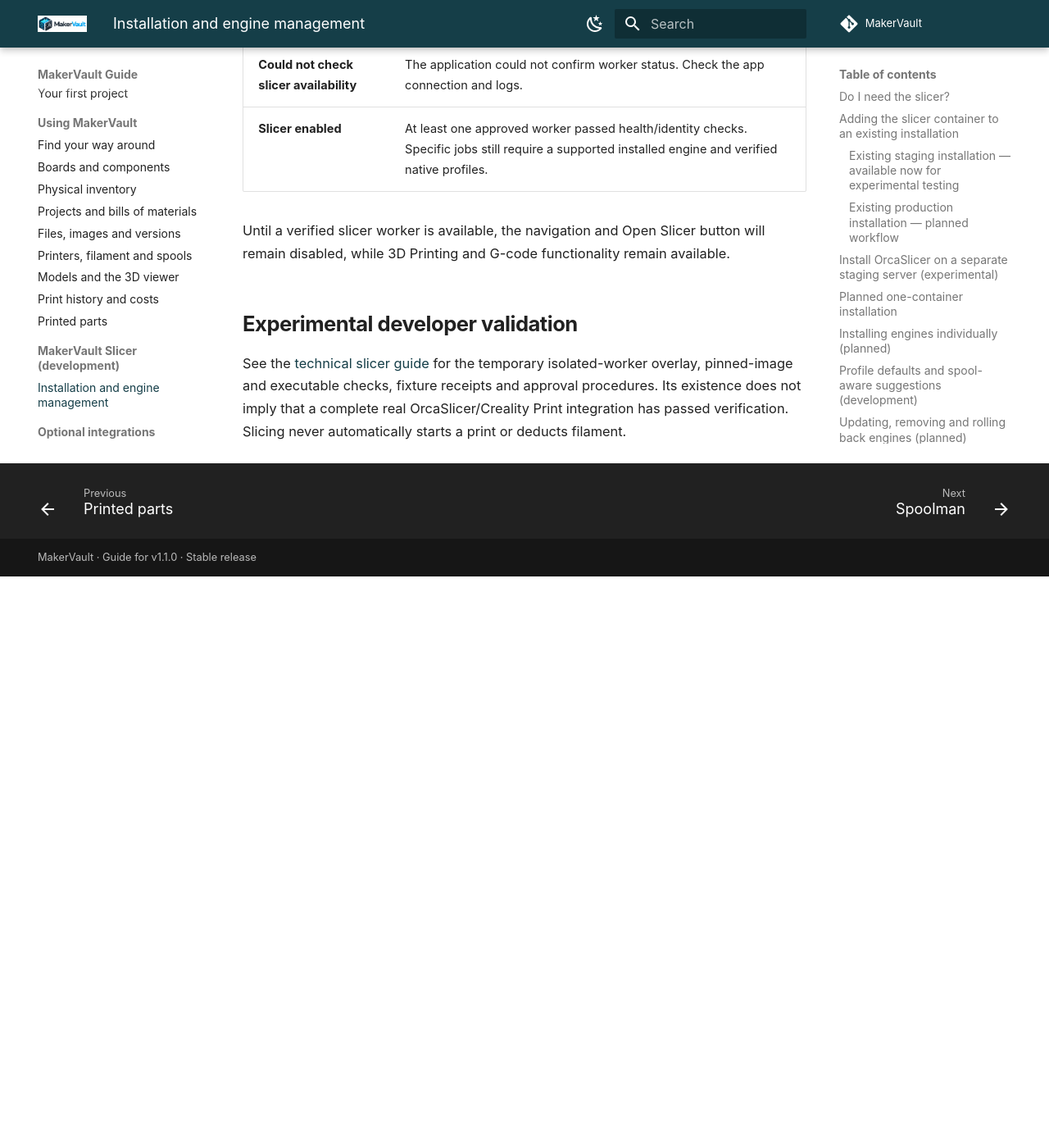
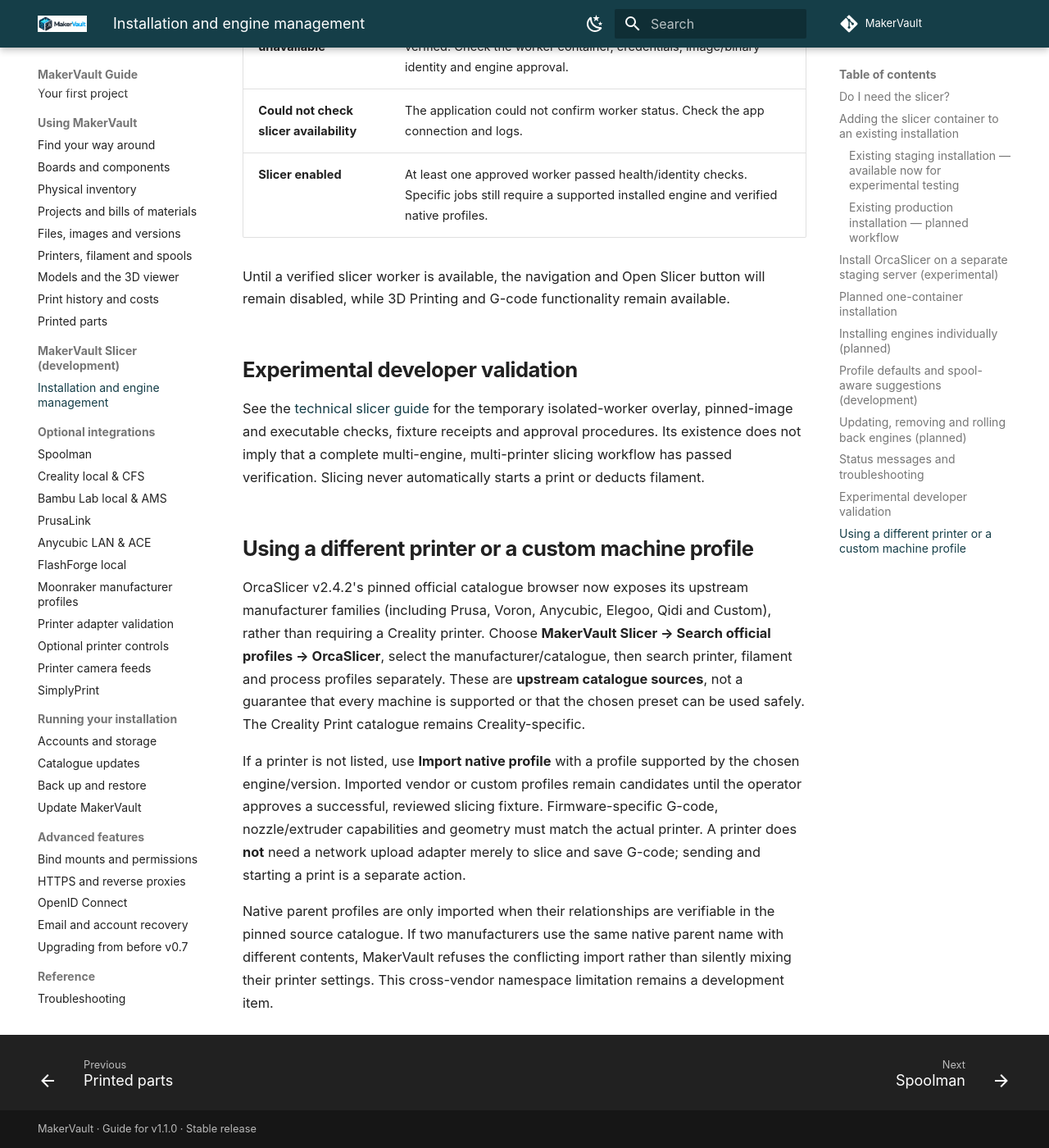
Before and after one commit to gavrd7/MakerVault, an MkDocs documentation site: the page built from docs/guide/3d-printing/slicer.md, in a window 1280 px wide and 1400 px high, scrolled down 5573 px. Shown: the whole window at 82% size. Built offline with MkDocs 1.6.1 and Material for MkDocs 9.7.7, drawn with Linux system fonts in a browser that asks for light colours; comment, search, counter and statistics services are not loaded; before the commit the page ends 6276 px from its top, so only the background shows below that; some of the changed text lies outside the part shown.

Commit message:
docs(slicer): guide non-Creality and custom printer profiles and update real acceptance status

````diff
--- a/docs/guide/3d-printing/slicer.md
+++ b/docs/guide/3d-printing/slicer.md
@@ -67,7 +67,7 @@
 sudo python3 scripts/install_slicer_staging.py status
 ```
 
-After installation, choose the Orca engine in MakerVault, import matching native printer/filament/process presets and use **Test slice and approve** (administrator only) to validate that actual slicing produces G-code. Only then can the normal **Save and slice** action succeed. This is deliberately a staging experiment: a working official Linux AppImage has not yet been demonstrated in this Docker image, and a passing health check verifies the binary's identity, not its ability to slice.
+After installation, choose the Orca engine in MakerVault, import matching native printer/filament/process presets and use **Test slice and approve** (administrator only) to validate that actual slicing produces G-code. Only then can the normal **Save and slice** action succeed. This is deliberately a staging experiment: the official OrcaSlicer 2.4.2 image has passed real K1 fixture slicing, with the K2 only passing a clearly identified test-only profile workaround. Neither receipt automatically approves a user's native profiles or printer.
 
 The optional staging configuration is held in a private `.slicer-staging.env`. Existing MakerVault storage is untouched. To turn engine execution back off:
 
@@ -96,7 +96,7 @@
 
 The planned administrator workflow is to select an engine and supported pinned version, review its source/licence/integrity information, explicitly install it, then import or select and verify that engine's native presets. A service may contain several engines, but a slice is routed only to the requested installed and approved engine/version.
 
-**Current PR limitations:** PR #171 now has separate OrcaSlicer and Creality Print worker adapters, an independently verified shared-worker engine registry, official K1/K2 profile discovery for both engines, basic GUI native-profile customisation, and saved slicing drafts. It still lacks a production-ready engine installer, independently verified Linux engine binaries, complete GUI setting coverage, multi-object execution and a successful end-to-end real slicing fixture for either engine. Engine identity verification does not by itself prove that slicing works.
+**Current PR limitations:** PR #171 now has separate OrcaSlicer and Creality Print worker adapters, an independently verified shared-worker engine registry, official Orca profile discovery across pinned upstream vendor catalogues (with Creality-only native discovery for Creality Print), basic GUI native-profile customisation, and saved slicing drafts. It still lacks a production-ready engine installer, independently verified Linux engine binaries, complete GUI setting coverage, multi-object execution and a successful end-to-end real slicing fixture for either engine. Engine identity verification does not by itself prove that slicing works.
 
 ## Profile defaults and spool-aware suggestions (development)
 
@@ -127,4 +127,12 @@
 
 ## Experimental developer validation
 
-See the [technical slicer guide](https://github.com/gavrd7/MakerVault/blob/feature/self-hosted-slicer-foundation/docs/development/self-hosted-slicer.md) for the temporary isolated-worker overlay, pinned-image and executable checks, fixture receipts and approval procedures. Its existence does not imply that a complete real OrcaSlicer/Creality Print integration has passed verification. Slicing never automatically starts a print or deducts filament.
+See the [technical slicer guide](https://github.com/gavrd7/MakerVault/blob/feature/self-hosted-slicer-foundation/docs/development/self-hosted-slicer.md) for the temporary isolated-worker overlay, pinned-image and executable checks, fixture receipts and approval procedures. Its existence does not imply that a complete multi-engine, multi-printer slicing workflow has passed verification. Slicing never automatically starts a print or deducts filament.
+
+## Using a different printer or a custom machine profile
+
+OrcaSlicer v2.4.2's pinned official catalogue browser now exposes its upstream manufacturer families (including Prusa, Voron, Anycubic, Elegoo, Qidi and Custom), rather than requiring a Creality printer. Choose **MakerVault Slicer → Search official profiles → OrcaSlicer**, select the manufacturer/catalogue, then search printer, filament and process profiles separately. These are **upstream catalogue sources**, not a guarantee that every machine is supported or that the chosen preset can be used safely. The Creality Print catalogue remains Creality-specific.
+
+If a printer is not listed, use **Import native profile** with a profile supported by the chosen engine/version. Imported vendor or custom profiles remain candidates until the operator approves a successful, reviewed slicing fixture. Firmware-specific G-code, nozzle/extruder capabilities and geometry must match the actual printer. A printer does **not** need a network upload adapter merely to slice and save G-code; sending and starting a print is a separate action.
+
+Native parent profiles are only imported when their relationships are verifiable in the pinned source catalogue. If two manufacturers use the same native parent name with different contents, MakerVault refuses the conflicting import rather than silently mixing their printer settings. This cross-vendor namespace limitation remains a development item.
````
